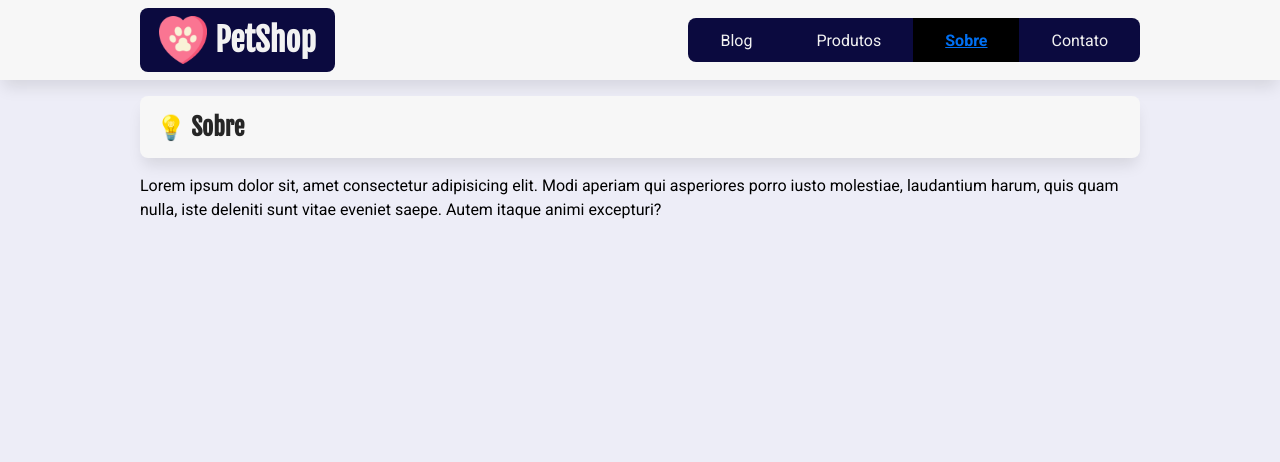
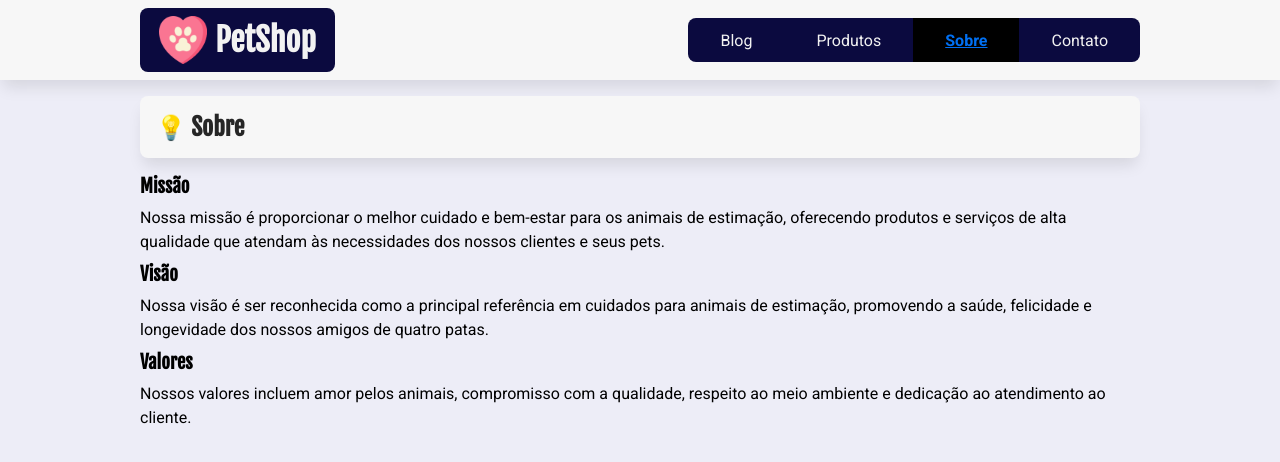
Before and after one commit to VanessaBaldin1/petshop, a Next.js app: page /sobre in a window 1280 px wide. Shown: the top 462 px of the page. Built offline with nearby package versions, Linux system fonts and the light colour scheme.

Commit message:
adiciona conteudo na page contato

```diff
--- a/src/app/sobre/page.tsx
+++ b/src/app/sobre/page.tsx
@@ -11,10 +11,22 @@ export default function Sobre() {
   return (
     <section className={estilos.conteudo}>
       <h2>Sobre</h2>
+      <h3>Missão</h3>
       <p>
-        Lorem ipsum dolor sit, amet consectetur adipisicing elit. Modi aperiam
-        qui asperiores porro iusto molestiae, laudantium harum, quis quam nulla,
-        iste deleniti sunt vitae eveniet saepe. Autem itaque animi excepturi?
+        Nossa missão é proporcionar o melhor cuidado e bem-estar para os animais
+        de estimação, oferecendo produtos e serviços de alta qualidade que
+        atendam às necessidades dos nossos clientes e seus pets.
+      </p>
+      <h3>Visão</h3>
+      <p>
+        Nossa visão é ser reconhecida como a principal referência em cuidados
+        para animais de estimação, promovendo a saúde, felicidade e longevidade
+        dos nossos amigos de quatro patas.
+      </p>
+      <h3>Valores</h3>
+      <p>
+        Nossos valores incluem amor pelos animais, compromisso com a qualidade,
+        respeito ao meio ambiente e dedicação ao atendimento ao cliente.
       </p>
     </section>
   );
```
Also changed, not shown: src/app/contato/page.tsx (+5 -4 lines).
